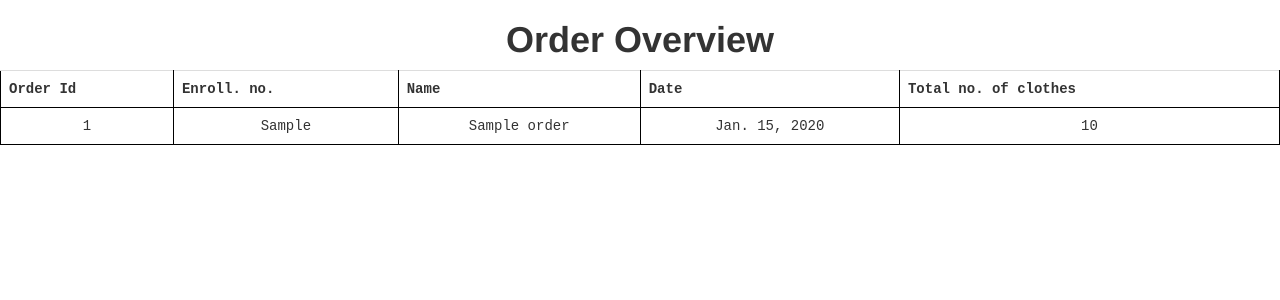
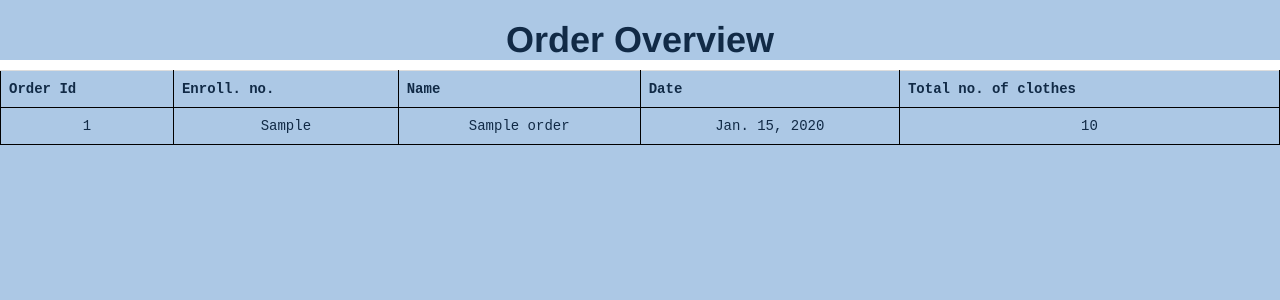
Before and after one commit to notnotrachit/digital_dhobi, a Django app: page /orders/ in a window 1280 px wide. Shown: the top 300 px of the page. Run offline with Django 4.2, Linux system fonts and the light colour scheme; tables that the repository leaves empty hold one stand-in row (values such as "Sample post").

Commit message:
new changes

```diff
--- a/templates/orders.css
+++ /dev/null
@@ -1,4 +0,0 @@
-* {
-  background-color: #acc8e5;
-  color: #112a46;
-}
--- a/templates/orders.html
+++ b/templates/orders.html
@@ -13,6 +13,10 @@
     />
     <title>Digital Dhobi</title>
     <style>
+      * {
+        background-color: #acc8e5;
+        color: #112a46;
+      }
       table,
       th,
       td {
```
